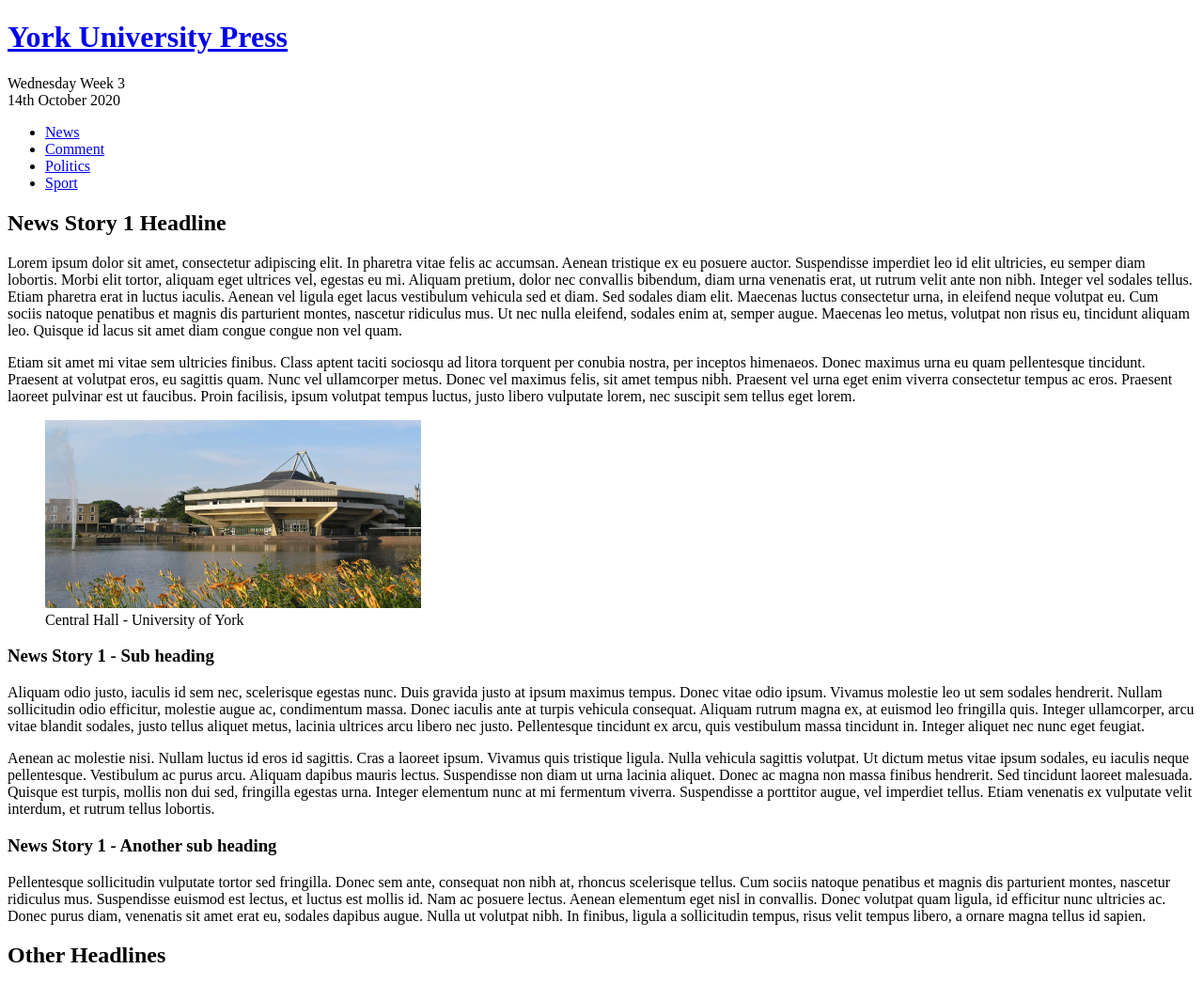
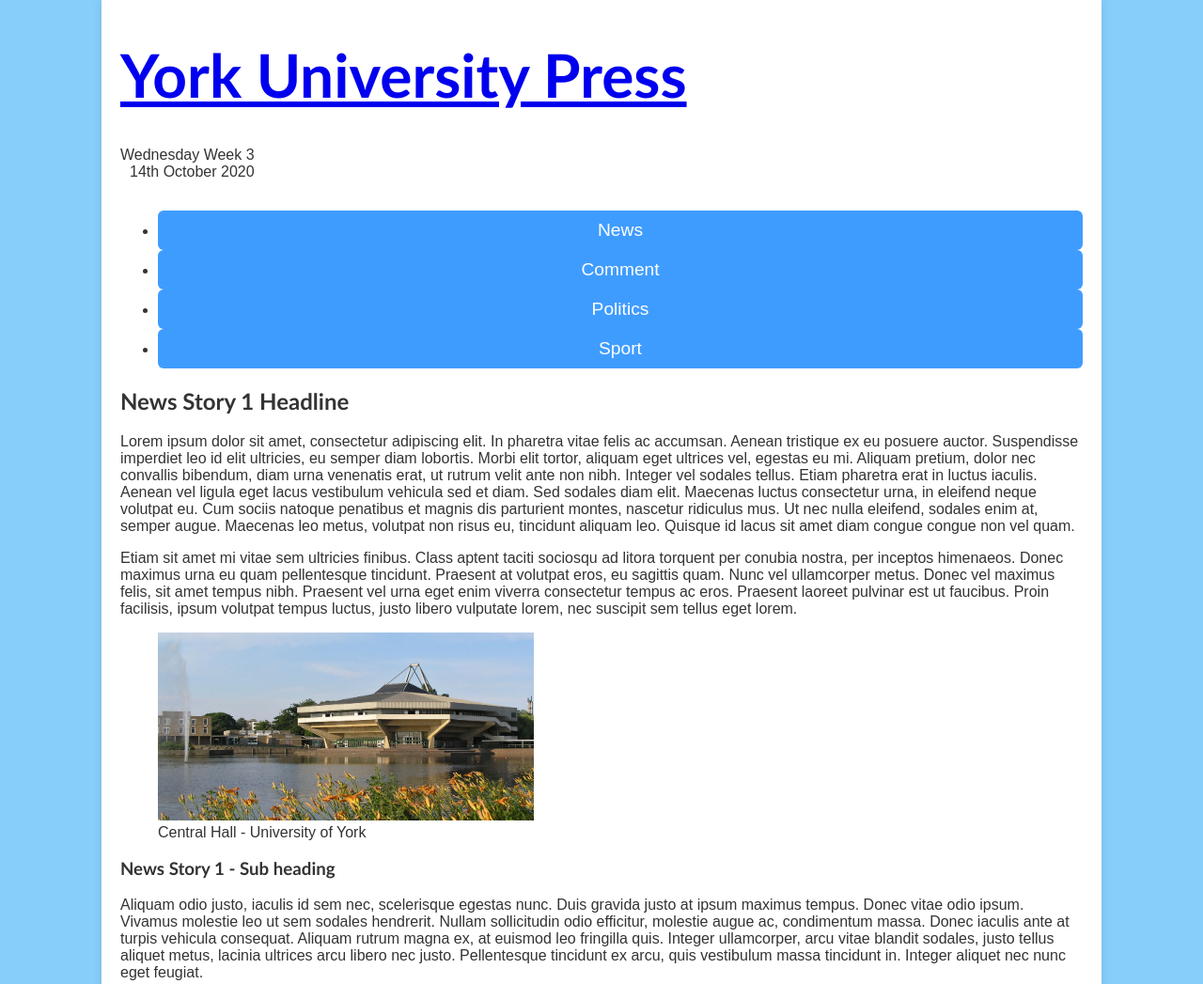
Before and after one commit to Yuxin-xin/week2-p2, a plain HTML site: page W2 Practical 2 starter code/index.html in a window 1280 px wide. Shown: the top 1047 px of the page at 94% size. Drawn offline with Linux system fonts and the light colour scheme.

Commit message:
week2 p2

```diff
--- a/W2 Practical 2 starter code/index.html
+++ b/W2 Practical 2 starter code/index.html
@@ -3,7 +3,7 @@
     <head>
         <meta charset="UTF-8" >
         <title>York University Press</title>
-        <!--Link your stylesheet here-->
+        <link href="styles.css" type="text/css" rel="stylesheet">
     </head>
     <body>
         <div id="content-area">
--- /dev/null
+++ b/W2 Practical 2 starter code/styles.css
@@ -0,0 +1,57 @@
+body{
+    background-color: lightskyblue;
+    font-family: Arial,  sans-serif;
+    color: #333;
+    margin: 0;
+    padding: 0;
+}
+
+h1,h2,h3{
+    font-family:'Trebuchet MS', 'Lucida Sans Unicode', 'Lucida Grande', 'Lucida Sans', Arial, sans-serif;
+}
+#page-title a{
+    font-size: 2em;
+}
+
+#content-area{
+    background-color: white;
+    width:80%;
+    margin:0 auto;
+    padding: 20px;
+    box-shadow: 0px 0px 10px rgba(0,0,0,0.1);
+}
+header{
+    display: inline-block;
+    justify-content: space-between;
+    align-items: center;
+    padding: 10px solid gray;
+}
+#date{
+    display: inline-block;
+    font-size: 1em;
+    text-align: right;
+}
+nav ul a{
+    display:inline-flex;
+    background-color: #3f9cff;
+    padding: 10px;
+    border-radius: 6px;
+    color: white;
+  }
+
+  #main-nav li {
+    flex: 1;
+    text-align: center;
+  }
+
+  #main-nav a {
+    display: block;
+    color: white;
+    font-size: 1.2rem;
+    text-decoration: none;
+  }
+
+  #main-nav a:hover {
+    background-color: #6da8e8;
+    padding: 5px;
+  }
```
